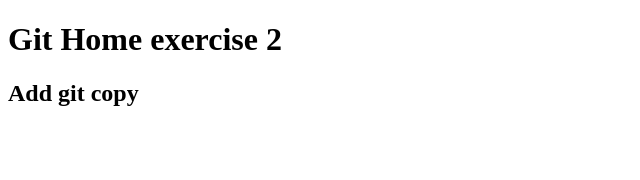
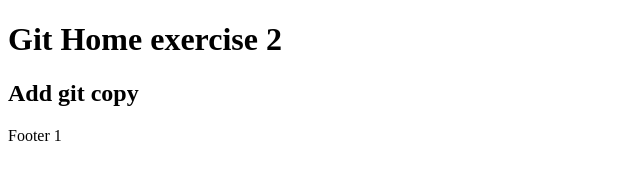
Before and after one commit to manzitresor/MyGym-git-exercise-solutions, a plain HTML site: page home.html in a window 1280 px wide. Shown: the full height of the page, 0-640 px from the left. Drawn offline with Linux system fonts and the light colour scheme.

Commit message:
Add footer

```diff
--- a/home.html
+++ b/home.html
@@ -9,5 +9,8 @@
 
     <h1>Git Home exercise 2</h1>
     <h2>Add git copy</h2>
+    <footer>
+        <p>Footer 1</p>
+    </footer>
 </body>
 </html>
```
